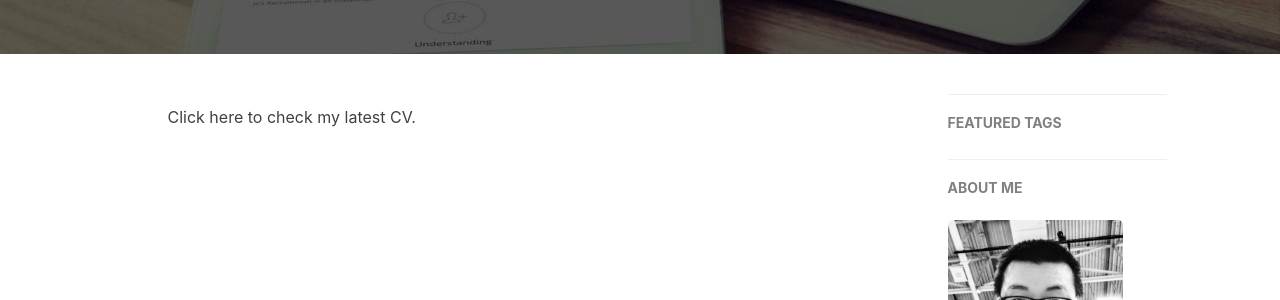
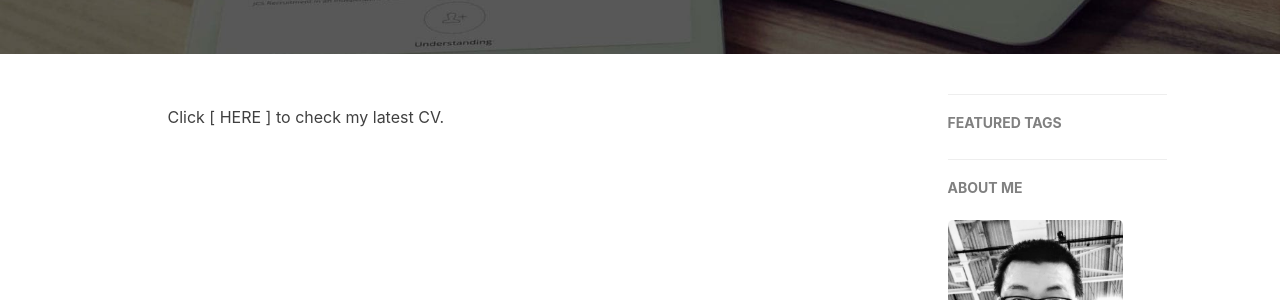
Before and after one commit to xian49930/jiuwuzhi.github.io, a Jekyll site: the page built from cv.html, in a window 1280 px wide. Shown: the part 364-664 px from the top of the page. Built offline with Jekyll 4.4.1, drawn with Linux system fonts in a browser that asks for light colours; nearby versions of some CDN libraries; comment, search, counter and statistics services are not loaded.

Commit message:
Update cv.html

```diff
--- a/cv.html
+++ b/cv.html
@@ -6,4 +6,4 @@ header-img: "img/post-bg-rwd.jpg"
 ---
 
 <!-- English Version -->
-<p>Click <font color="blue"> <a href="https://xian49930.github.io/online-cv/">here</a></font> to check my latest CV. </p>
+<p>Click <font color="blue"> <a href="https://xian49930.github.io/online-cv/">[ HERE ]</a></font> to check my latest CV. </p>
```
